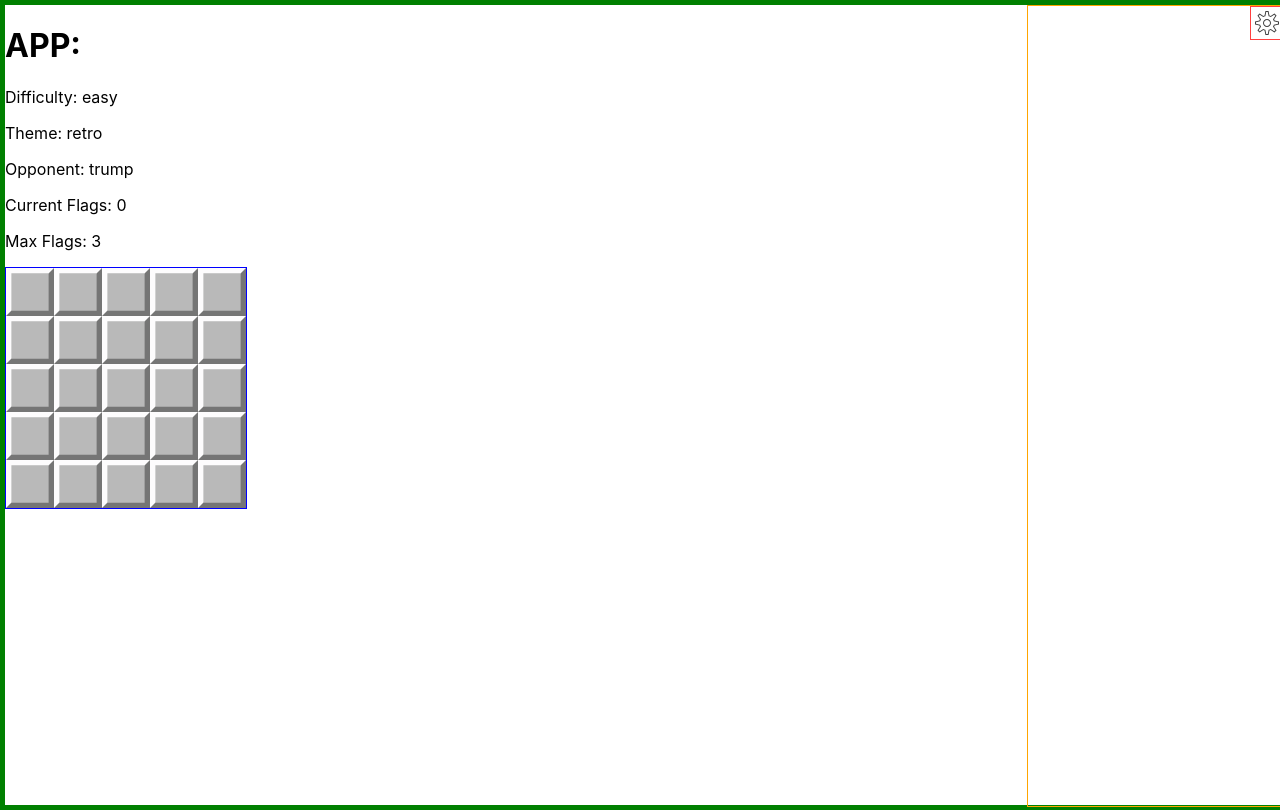
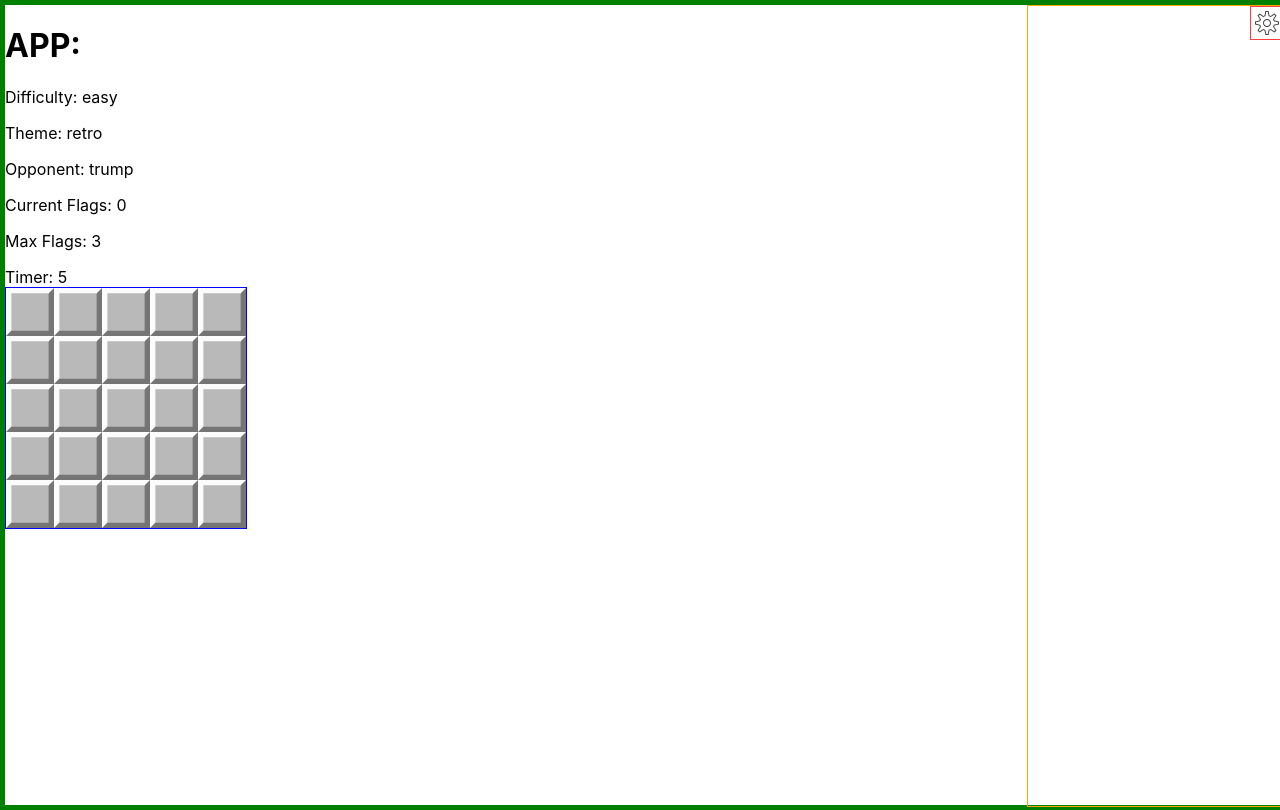
Before and after one commit to metalogica/tweetsweeper, a React (Create React App) app: page / in a window 1280 px wide. Built offline with nearby package versions, Linux system fonts and the light colour scheme.

Commit message:
built basic timer

```diff
--- a/src/App.tsx
+++ b/src/App.tsx
@@ -9,6 +9,7 @@ import {
 } from './globals'
 import Board from './components/Board'
 import Toolbar from './components/Toolbar'
+import TopPanel from './components/TopPanel'
 import './App.scss';
 
 // TODO: Add error boundaries to app: https://medium.com/@sgroff04/2-minutes-to-learn-react-16s-componentdidcatch-lifecycle-method-d1a69a1f753
@@ -50,8 +51,9 @@ function App() {
         <p>Opponent: {opponent}</p>
         <p>Current Flags: {currentFlags(drawBoard(difficulty))}</p>
         <p>Max Flags: {maxFlags(drawBoard(difficulty))}</p>
+        <TopPanel {...drawBoard(difficulty)}/>
         <Board {...drawBoard(difficulty)}/>
-        <Toolbar/>
+        <Toolbar />
       </GameContext.Provider>
     </>
   )
--- a/src/components/TopPanel.tsx
+++ b/src/components/TopPanel.tsx
@@ -1,9 +1,19 @@
-import React from 'react'
+import React, { useEffect } from 'react'
+import { BoardState } from '../globals'
 
-export default function TopPanel() {
+export default function TopPanel({gameProgress, boardSize, numberOfMines, mineMap, flags, maxFlags} : BoardState) {
+  const [time, setTime] = React.useState(0)
+
+  useEffect(() => {
+    const interval = setInterval(() => setTime(time + 1), 1000)
+    return () => clearInterval(interval)
+  }, [time])
+
   return (
     <>
-      <div data-testid='topPanel'>Timer</div>
+      <div data-testid='topPanel'>
+        <div data-testid='timer' >Timer: {time}</div>
+      </div>
     </>
   )
 }
```
Also changed, not shown: 1 other file (tests, documents, lock files or other folders).
